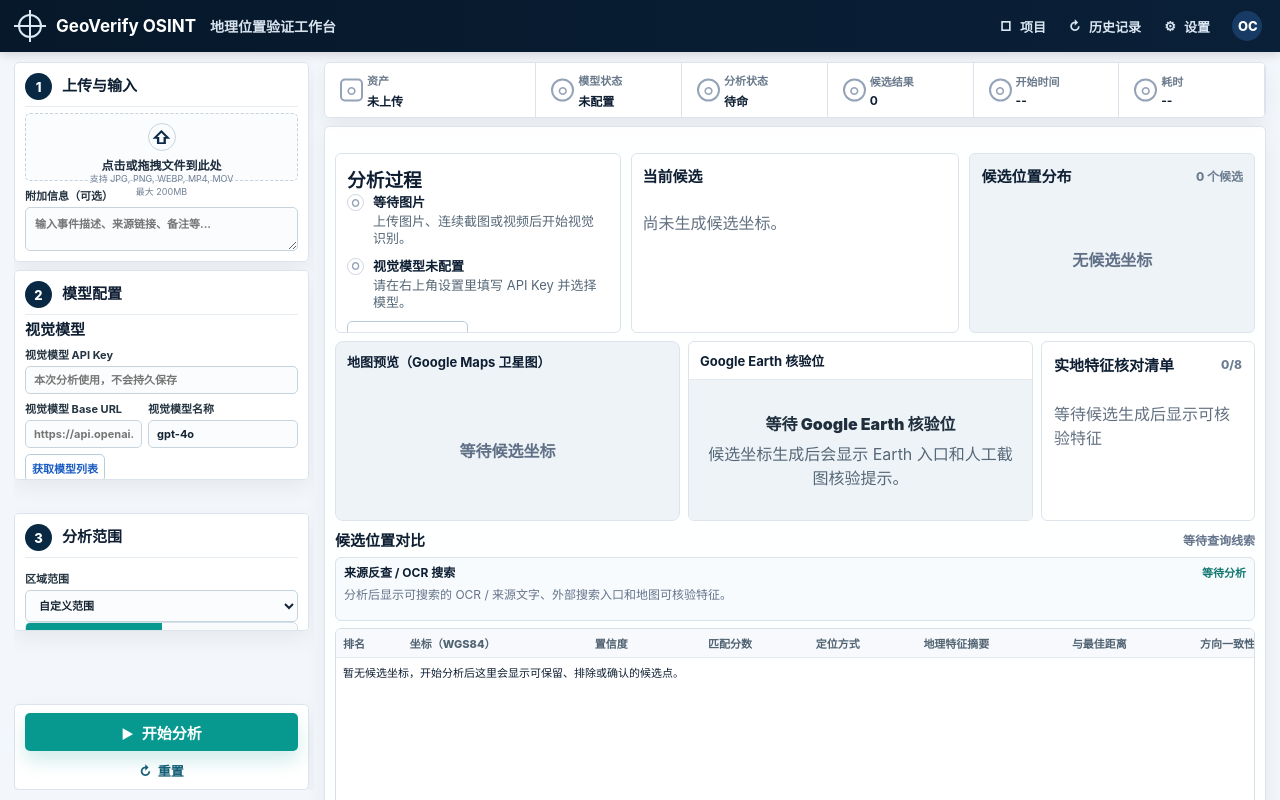
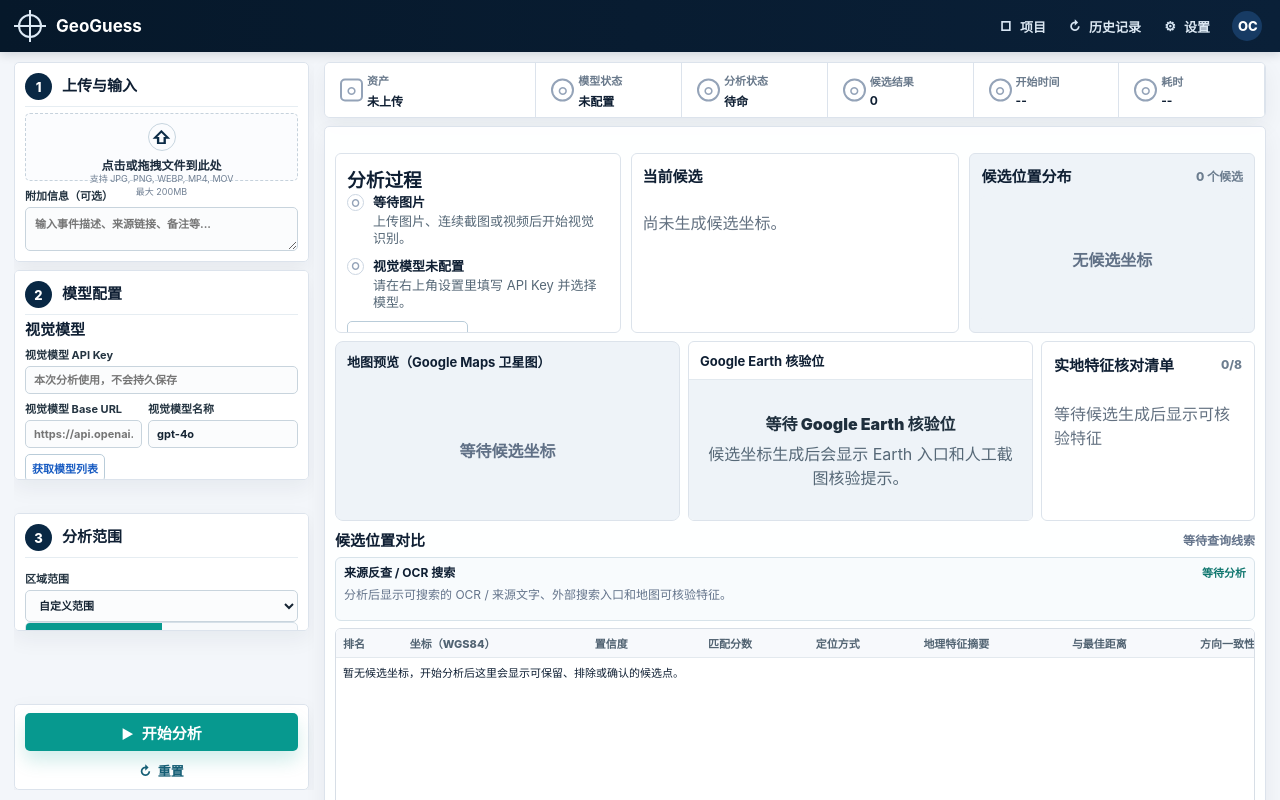
Before and after one commit to yjlsx/GeoGuess, a React (Vite) app: page / in a window 1280 px wide. Shown: the top 800 px of the page. Built offline with nearby package versions, Linux system fonts and the light colour scheme.

Commit message:
Rename app to GeoGuess in header and package name; drop subtitle

```diff
--- a/package.json
+++ b/package.json
@@ -1,5 +1,5 @@
 {
-  "name": "image-geo-finder",
+  "name": "geoguess",
   "version": "0.1.0",
   "private": true,
   "type": "module",
--- a/src/App.tsx
+++ b/src/App.tsx
@@ -581,8 +581,7 @@
       <header className="app-header">
         <div className="brand-lockup">
           <span className="brand-mark" aria-hidden="true" />
-          <h1>GeoVerify OSINT</h1>
-          <p>地理位置验证工作台</p>
+          <h1>GeoGuess</h1>
         </div>
         <nav className="header-nav" aria-label="工作台导航">
           <div className="settings-menu">
```
